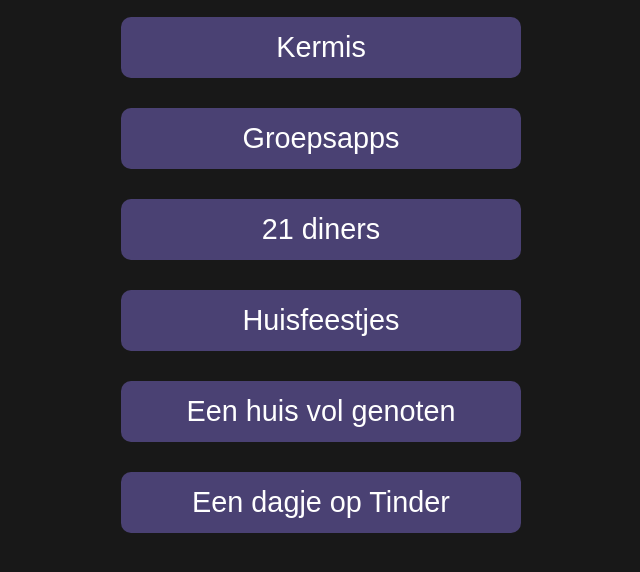
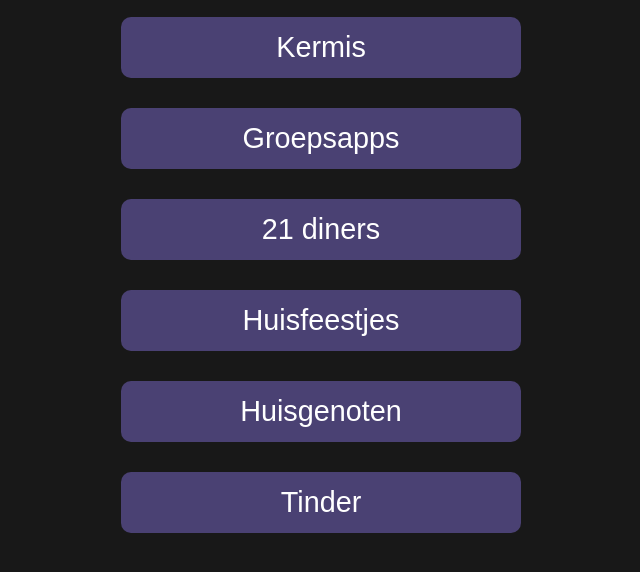
Before and after one commit to HetBlogBoek/blogboek, a plain HTML site: page index.html in a window 1280 px wide. Shown: the part 176-748 px from the top of the page, without its empty margins (319-959 px from the left). Drawn offline with Linux system fonts and the light colour scheme.

Commit message:
Update index.html

```diff
--- a/index.html
+++ b/index.html
@@ -23,10 +23,10 @@
             <a class="bloglink" href="./huisfissa.html">Huisfeestjes</a>
         </div>
         <div class="blogblock">
-            <a class="bloglink" href="./een-huis-vol-genoten.html">Een huis vol genoten</a>
+            <a class="bloglink" href="./een-huis-vol-genoten.html">Huisgenoten</a>
         </div>
         <div class="blogblock">
-            <a class="bloglink" href="./een-dagje-op-tinder.html">Een dagje op Tinder</a>
+            <a class="bloglink" href="./een-dagje-op-tinder.html">Tinder</a>
         </div>
     </div>
 </body>
```
